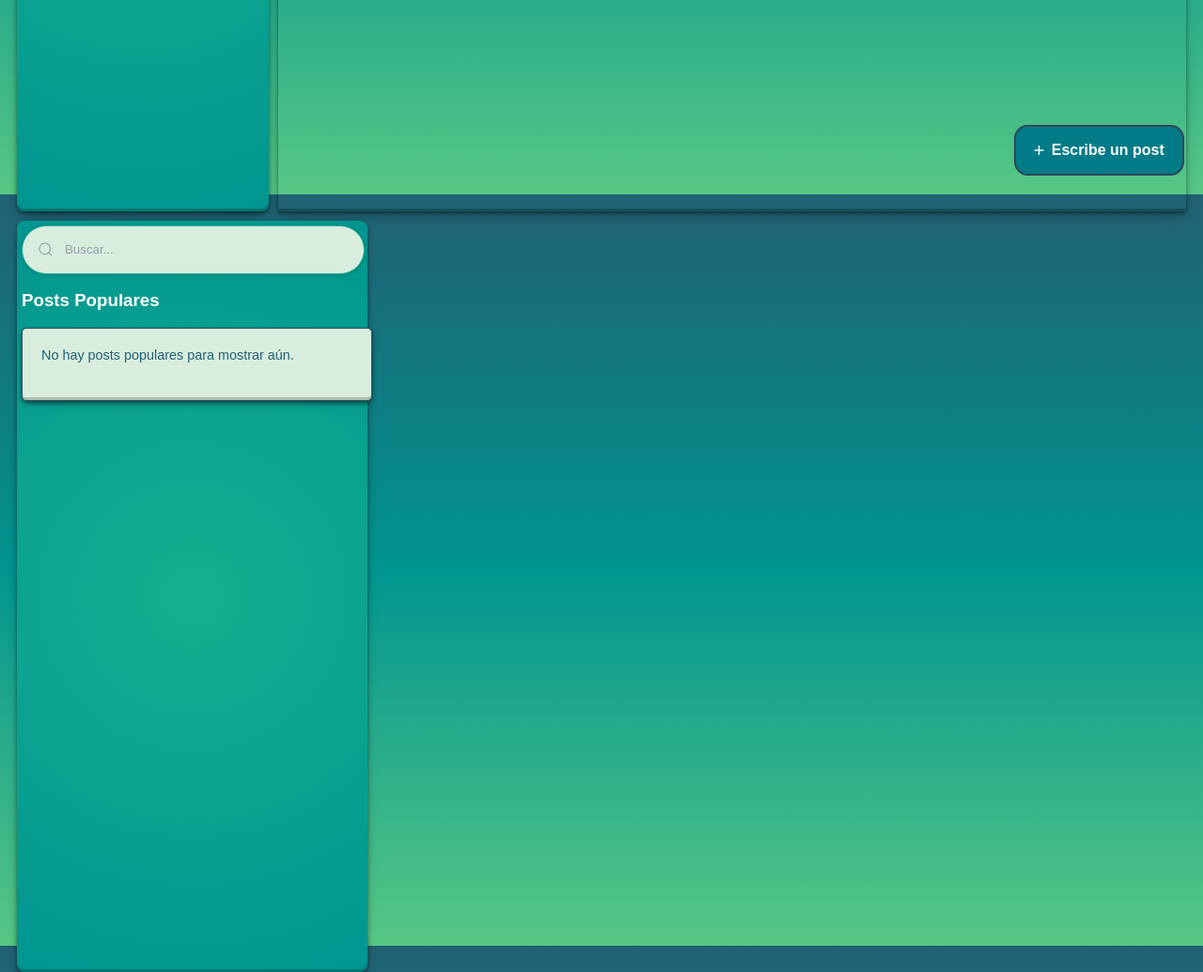
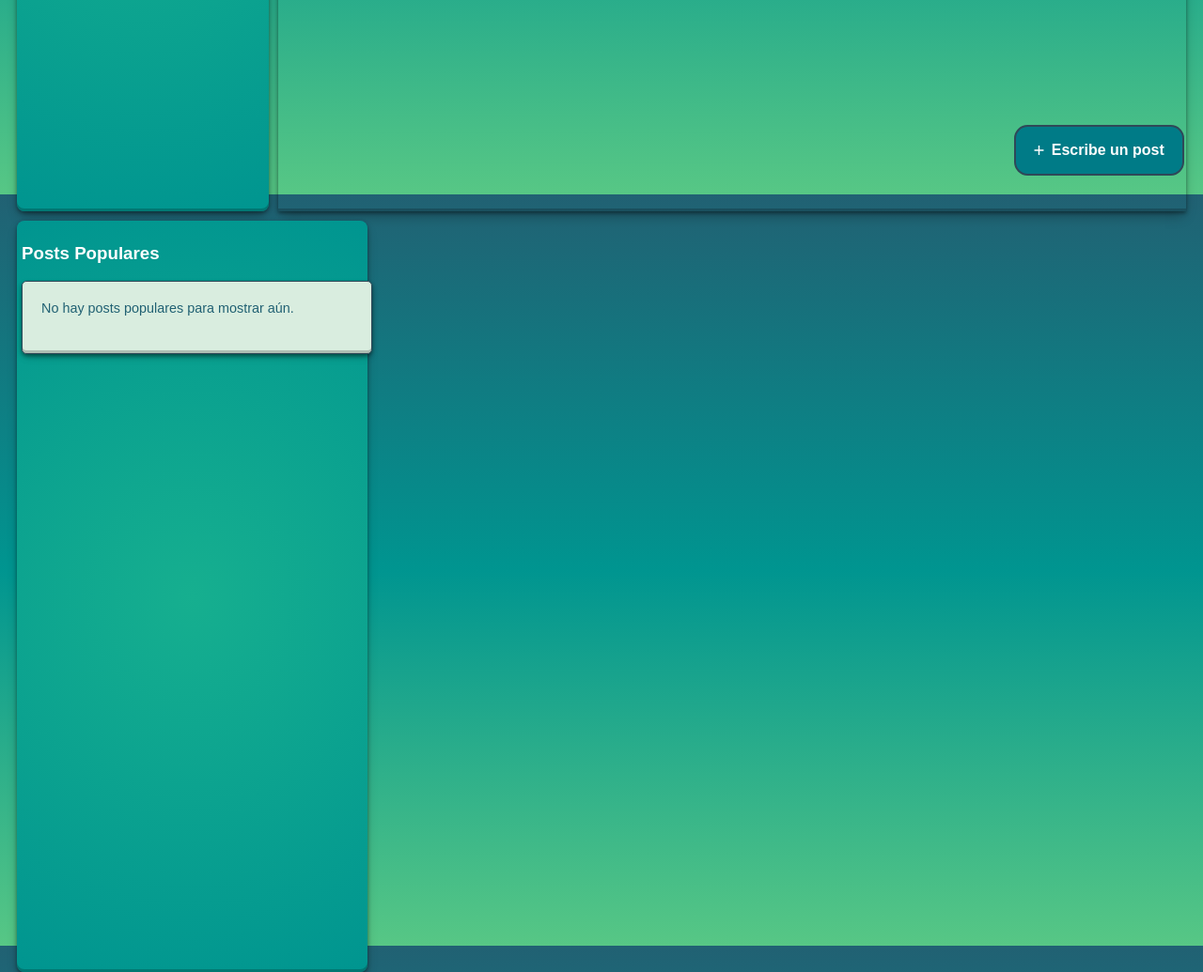
Before and after one commit to CamiloAgr17/comunidadverde, a Django app: page /feed/ in a window 1280 px wide. Shown: the part 593-1628 px from the top of the page at 94% size. Run offline with Django 5.2, Linux system fonts and the light colour scheme; the visitor is signed in with stand-in values (Sample User, id 1); data that the repository does not hold is empty.

Commit message:
Update feed.html

```diff
--- a/inicio/templates/feed.html
+++ b/inicio/templates/feed.html
@@ -174,7 +174,7 @@
     <!-- y te muestra como 2 posts con varios likes y así -->
     <aside class="sidebar-right">
         {% comment %} BUSCADOR {% endcomment %}
-        <form class="form">
+        {% comment %} <form class="form">
             <label for="search">
                 <input class="input" type="text" required="" placeholder="Buscar..." id="search">
                 <div class="fancy-bg"></div>
@@ -196,7 +196,7 @@
                     </svg>
                 </button>
             </label>
-        </form>
+        </form> {% endcomment %}
         {% comment %} POSTS POPULARES {% endcomment %}
         <div class="popular-posts-section">
             <h3>Posts Populares</h3>
```
